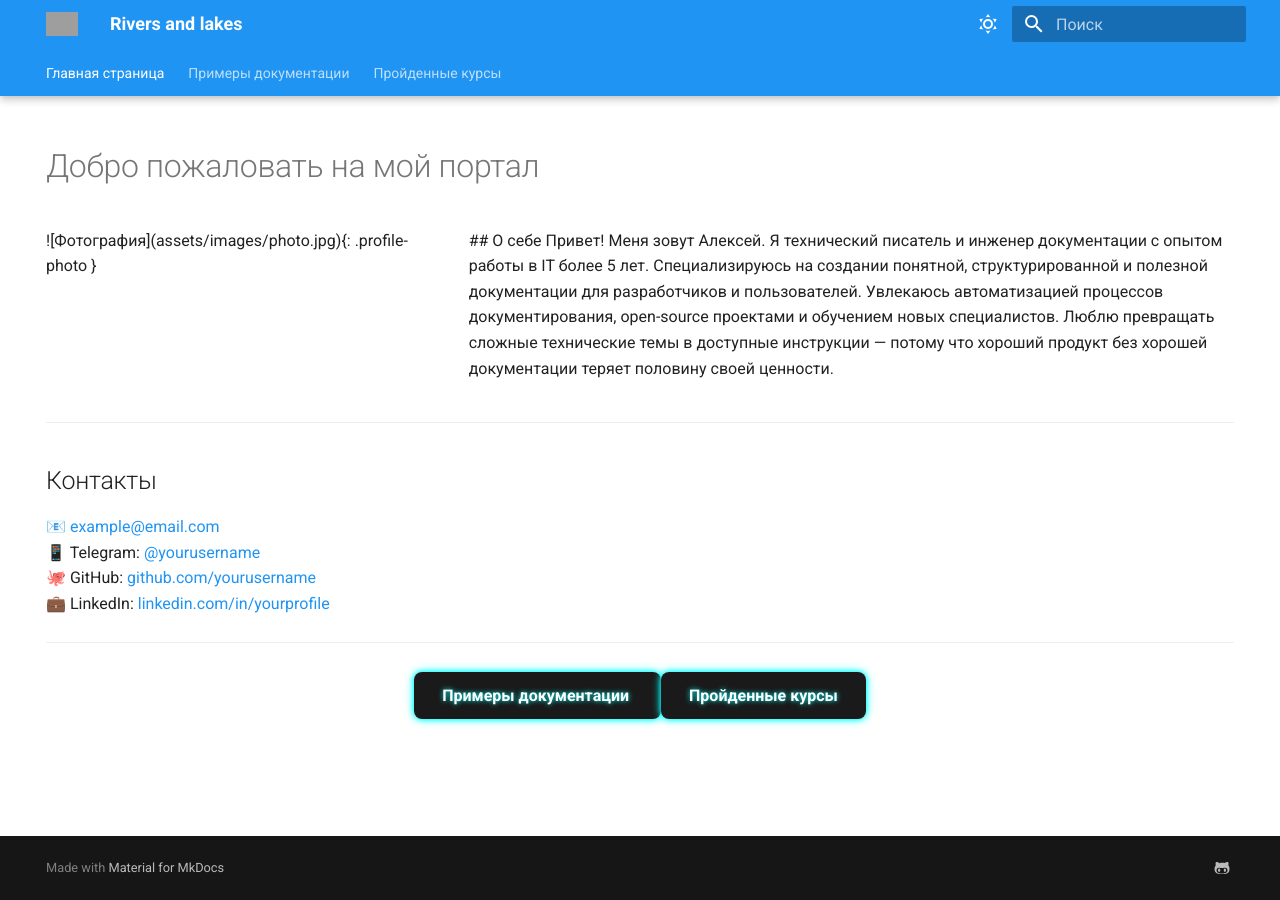
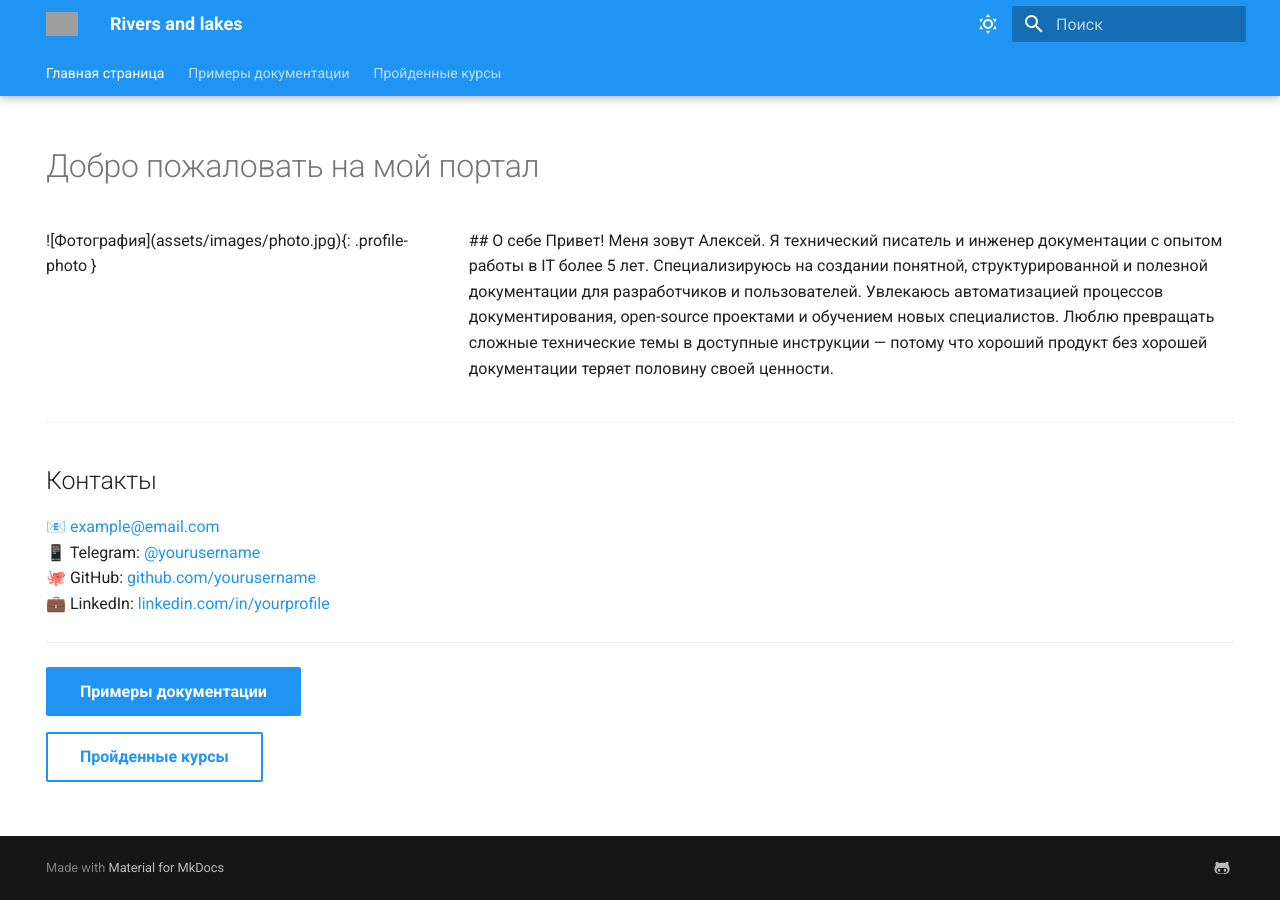
Before and after one commit to Olga-raykhel/docs_o-raykhel, an MkDocs documentation site: the page built from docs/index.md, in a window 1280 px wide. Built offline with MkDocs 1.6.1 and Material for MkDocs 9.7.7, drawn with Linux system fonts in a browser that asks for light colours; grey boxes are pictures that could not be loaded.

Commit message:
тест

```diff
--- a/docs/index.md
+++ b/docs/index.md
@@ -35,14 +35,6 @@ hide:
 
 ---
 
-<div style="text-align: center; margin: 40px 0;">
+[Примеры документации](/docs/admin/){ .md-button .md-button--primary }
 
-  <a href="/docs/admin/" class="neon-button">
-    Примеры документации
-  </a>
-
-  <a href="/docs/courses" class="neon-button secondary">
-    Пройденные курсы
-  </a>
-
-</div>
+[Пройденные курсы](/docs/courses/){ .md-button }
```
Also changed, not shown: site/index.html, site/search/search_index.json, site/styles/extra.css.
